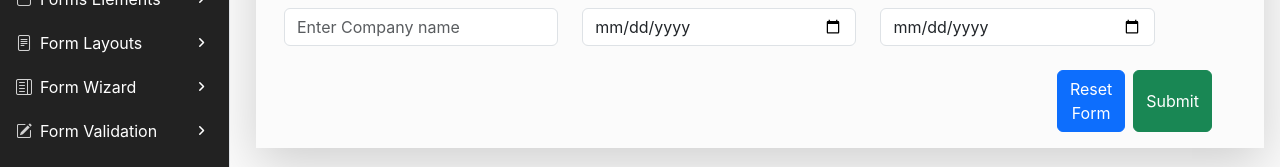
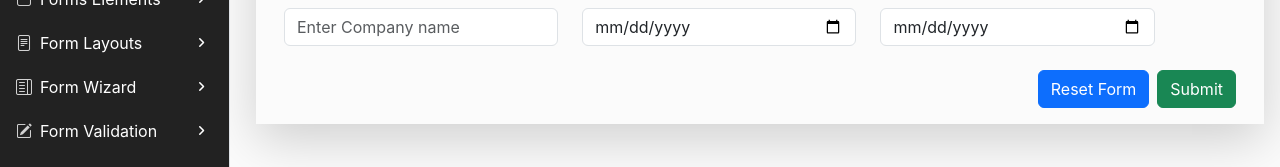
Before and after one commit to Amit09Dev/MERN, a React (Create React App) app in the folder Frontend/: page / in a window 1280 px wide. Shown: the part 633-800 px from the top of the page. Built offline with nearby package versions, Linux system fonts and the light colour scheme.

Commit message:
user form Button fixed

```diff
--- a/Frontend/src/Component/UserForm/UserForm.jsx
+++ b/Frontend/src/Component/UserForm/UserForm.jsx
@@ -443,13 +443,16 @@
                 ))}
               </div>
             </div>
-            <div className="row mt-4">
-              <div className="col-10"></div>
-              <div className="col-2 d-flex justify-content-end">
+            <div className="mt-4 d-flex justify-content-end">
+
+
+              <div className="">
                 <button type="button" className="btn btn-primary me-2"
                   onClick={resetForm}>
                   Reset Form
                 </button>
+              </div>
+              <div className="">
                 <button
                   type="button"
                   className="btn btn-success"
```
